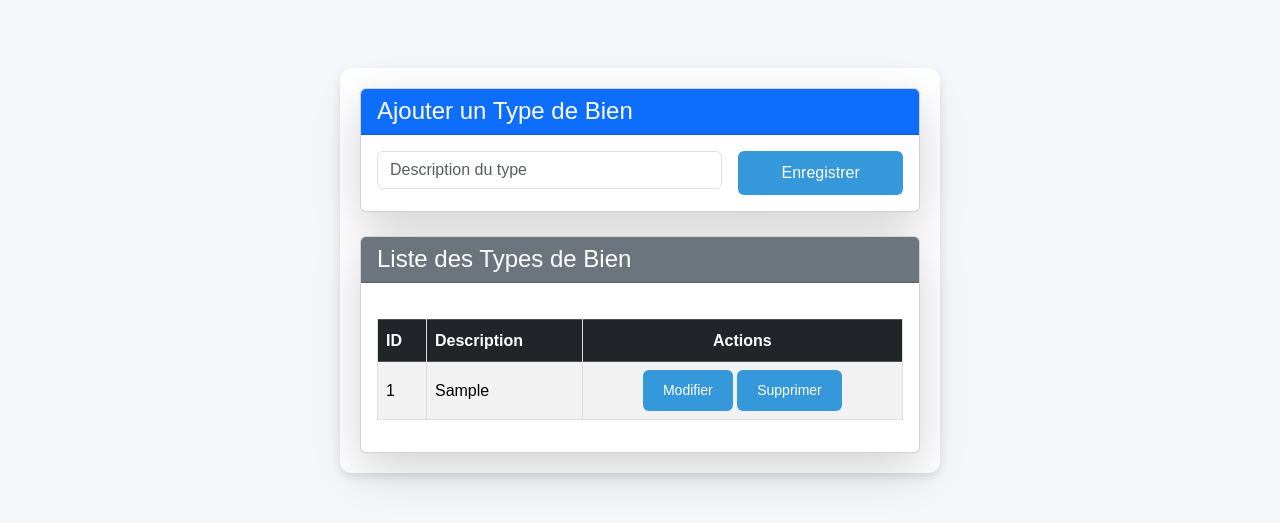
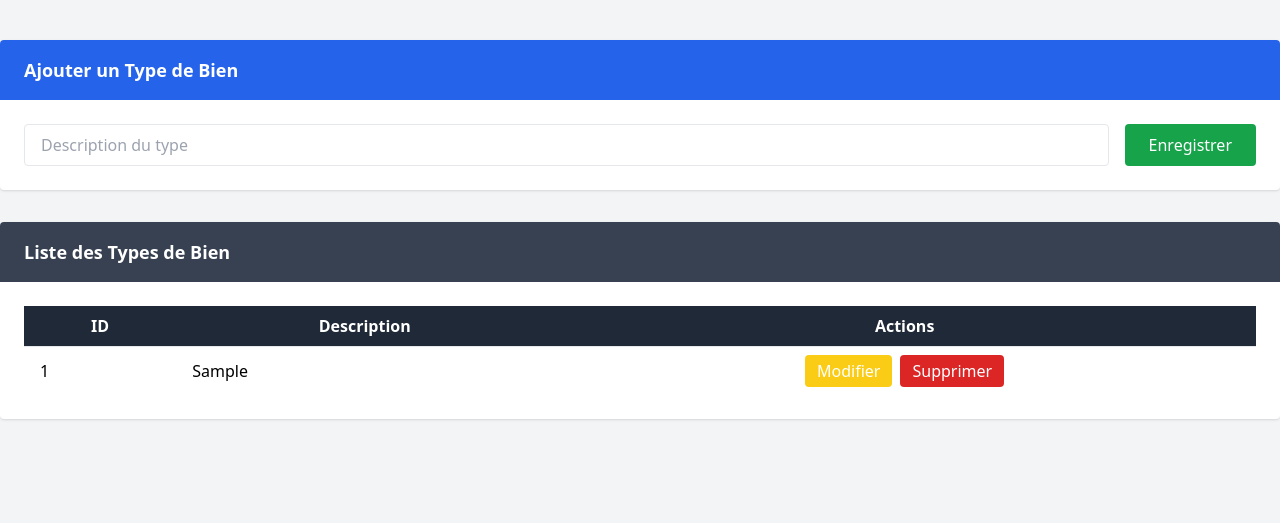
Before and after one commit to CameronALGAY/Holidaze, a PHP site: page /typebien_from.php in a window 1280 px wide. Shown: the top 523 px of the page. Run offline with PHP 8.4, Linux system fonts and the light colour scheme; tables that the repository leaves empty or names only in its code hold one stand-in row (values such as "Sample post"); some libraries are stand-ins or nearby versions.

Commit message:
modif page form typebien

```diff
--- a/Pages/TypeBien/typebien_from.php
+++ b/Pages/TypeBien/typebien_from.php
@@ -17,20 +17,17 @@
   <meta charset="utf-8">
   <meta name="viewport" content="width=device-width, initial-scale=1">
   <title>Gestion des Types de Bien</title>
-  <link href="https://cdn.jsdelivr.net/npm/bootstrap@5.3.3/dist/css/bootstrap.min.css" rel="stylesheet">
-  <link rel="stylesheet" href="style.css">
+  <script src="https://cdn.tailwindcss.com"></script>
 </head>
-<body>
+<body class="bg-gray-100">
 
-</nav>
-
-<div class="container mt-5">
+<div class="container mx-auto mt-10">
 
   <!-- Messages -->
   <?php if ($successMsg): ?>
-    <div class="alert alert-success">Action effectuée avec succès !</div>
+    <div class="mb-4 p-4 bg-green-100 text-green-800 rounded shadow">Action effectuée avec succès !</div>
   <?php elseif ($errorMsg): ?>
-    <div class="alert alert-danger">
+    <div class="mb-4 p-4 bg-red-100 text-red-800 rounded shadow">
       <?php
       if ($errorMsg == 1) echo "Erreur lors de l'insertion.";
       elseif ($errorMsg == 2) echo "Le champ Description ne peut pas être vide.";
@@ -40,54 +37,50 @@
   <?php endif; ?>
 
   <!-- Formulaire -->
-  <div class="card shadow-lg mb-4">
-    <div class="card-header bg-primary text-white">
-      <h4 class="mb-0">Ajouter un Type de Bien</h4>
+  <div class="bg-white rounded shadow mb-8">
+    <div class="bg-blue-600 text-white px-6 py-4 rounded-t">
+      <h4 class="text-lg font-semibold">Ajouter un Type de Bien</h4>
     </div>
-    <div class="card-body">
-      <form action="typebien_traitement.php" method="POST" class="row g-3">
-        <div class="col-md-8">
-          <input type="text" name="des_typebien" class="form-control" placeholder="Description du type" required>
-        </div>
-        <div class="col-md-4">
-          <button type="submit" class="btn btn-success w-100">Enregistrer</button>
-        </div>
+    <div class="p-6">
+      <form action="typebien_traitement.php" method="POST" class="flex flex-col md:flex-row gap-4">
+        <input type="text" name="des_typebien" class="flex-1 px-4 py-2 border rounded focus:outline-none focus:ring-2 focus:ring-blue-400" placeholder="Description du type" required>
+        <button type="submit" class="px-6 py-2 bg-green-600 text-white rounded hover:bg-green-700 transition">Enregistrer</button>
       </form>
     </div>
   </div>
 
   <!-- Tableau -->
-  <div class="card shadow-lg">
-    <div class="card-header bg-secondary text-white">
-      <h4 class="mb-0">Liste des Types de Bien</h4>
+  <div class="bg-white rounded shadow">
+    <div class="bg-gray-700 text-white px-6 py-4 rounded-t">
+      <h4 class="text-lg font-semibold">Liste des Types de Bien</h4>
     </div>
-    <div class="card-body">
-      <table class="table table-striped table-bordered align-middle">
-        <thead class="table-dark">
+    <div class="p-6 overflow-x-auto">
+      <table class="min-w-full divide-y divide-gray-200">
+        <thead class="bg-gray-800 text-white">
           <tr>
-            <th>ID</th>
-            <th>Description</th>
-            <th class="text-center">Actions</th>
+            <th class="px-4 py-2">ID</th>
+            <th class="px-4 py-2">Description</th>
+            <th class="px-4 py-2 text-center">Actions</th>
           </tr>
         </thead>
-        <tbody>
+        <tbody class="bg-white divide-y divide-gray-200">
           <?php if ($types): ?>
             <?php foreach ($types as $type): ?>
               <tr>
-                <td><?= htmlspecialchars($type['id_typebien']) ?></td>
-                <td><?= htmlspecialchars($type['des_typebien']) ?></td>
-                <td class="text-center">
+                <td class="px-4 py-2"><?= htmlspecialchars($type['id_typebien']) ?></td>
+                <td class="px-4 py-2"><?= htmlspecialchars($type['des_typebien']) ?></td>
+                <td class="px-4 py-2 text-center flex gap-2 justify-center">
                   <a href="typebien_traitement.php?action=update&id=<?= $type['id_typebien'] ?>"
-                     class="btn btn-warning btn-sm">Modifier</a>
+                     class="bg-yellow-400 hover:bg-yellow-500 text-white px-3 py-1 rounded transition">Modifier</a>
                   <a href="typebien_traitement.php?action=delete&id=<?= $type['id_typebien'] ?>"
-                     class="btn btn-danger btn-sm"
+                     class="bg-red-600 hover:bg-red-700 text-white px-3 py-1 rounded transition"
                      onclick="return confirm('Voulez-vous vraiment supprimer ce type de bien ?');">Supprimer</a>
                 </td>
               </tr>
             <?php endforeach; ?>
           <?php else: ?>
             <tr>
-              <td colspan="3" class="text-center">Aucun type de bien trouvé</td>
+              <td colspan="3" class="px-4 py-2 text-center text-gray-500">Aucun type de bien trouvé</td>
             </tr>
           <?php endif; ?>
         </tbody>
@@ -96,7 +89,5 @@
   </div>
 
 </div>
-
-<script src="https://cdn.jsdelivr.net/npm/bootstrap@5.3.3/dist/js/bootstrap.bundle.min.js"></script>
 </body>
 </html>
```
Also changed, not shown: Pages/Saision/saison_class.php (deleted, +0 -35 lines), Pages/Saision/saison_traitement.php (deleted, +0 -99 lines).
